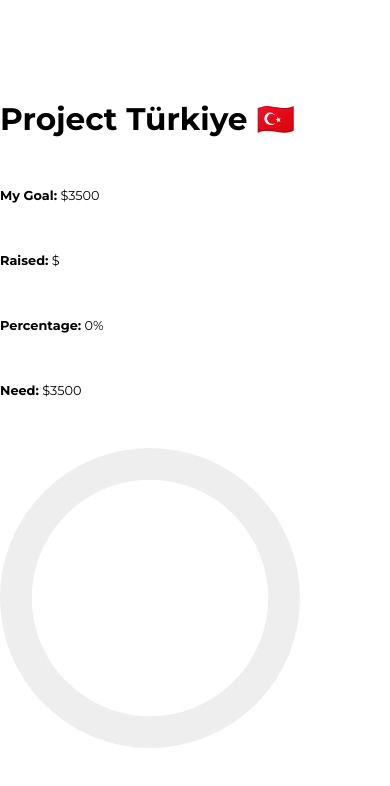
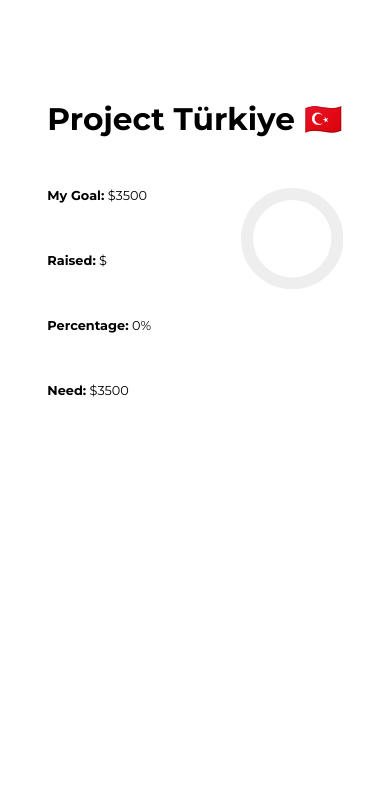
Before and after one commit to kevinyejoonlee/Turkey-Fundraise-Website, a React (Create React App) app in the folder turkyie_fundraiser_website/: page / in a window 390 px wide. Shown: the top 786 px of the page. Built offline with nearby package versions, Linux system fonts and the light colour scheme; no server answers.

Commit message:
small changes

```diff
--- a/turkyie_fundraiser_website/public/index.html
+++ b/turkyie_fundraiser_website/public/index.html
@@ -16,7 +16,7 @@
     <title>Missions Fundraise Progress</title>
   </head>
   <body>
-    <noscript>You need to enable JavaScript to run this app.</noscript>
+    <!-- <noscript>You need to enable JavaScript to run this app.</noscript> -->
     <div id="root"></div>
   </body>
 </html>
--- a/turkyie_fundraiser_website/src/components/Graph/Graph.css
+++ b/turkyie_fundraiser_website/src/components/Graph/Graph.css
@@ -9,10 +9,3 @@
 
 
 }
-
-@media (max-width: 800px) {
-    .graph{
-        width: auto;
-    }
-
-}
```
